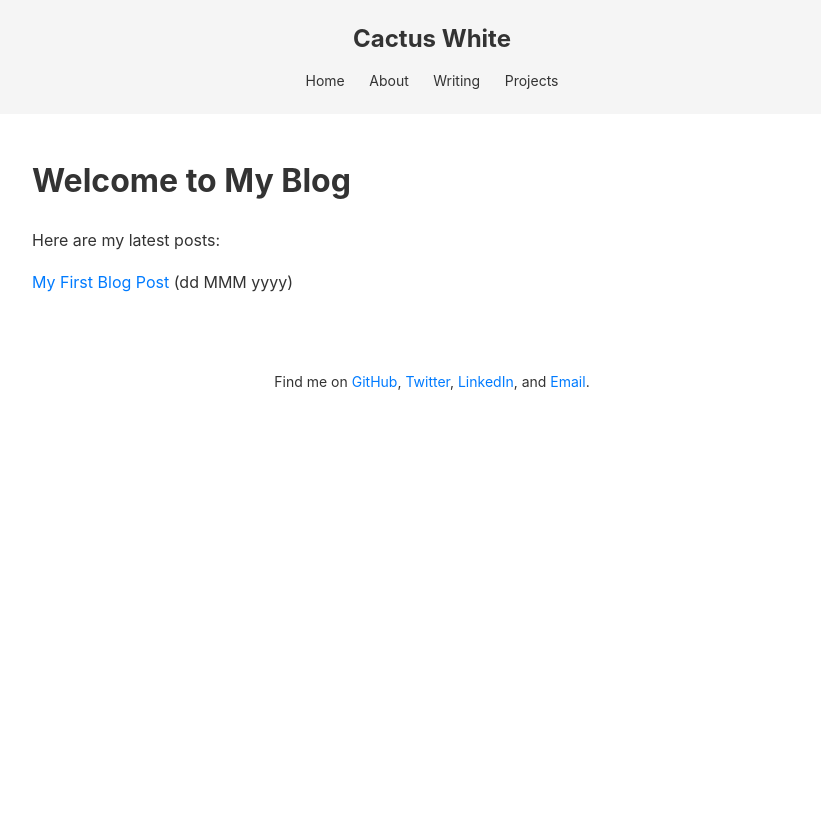
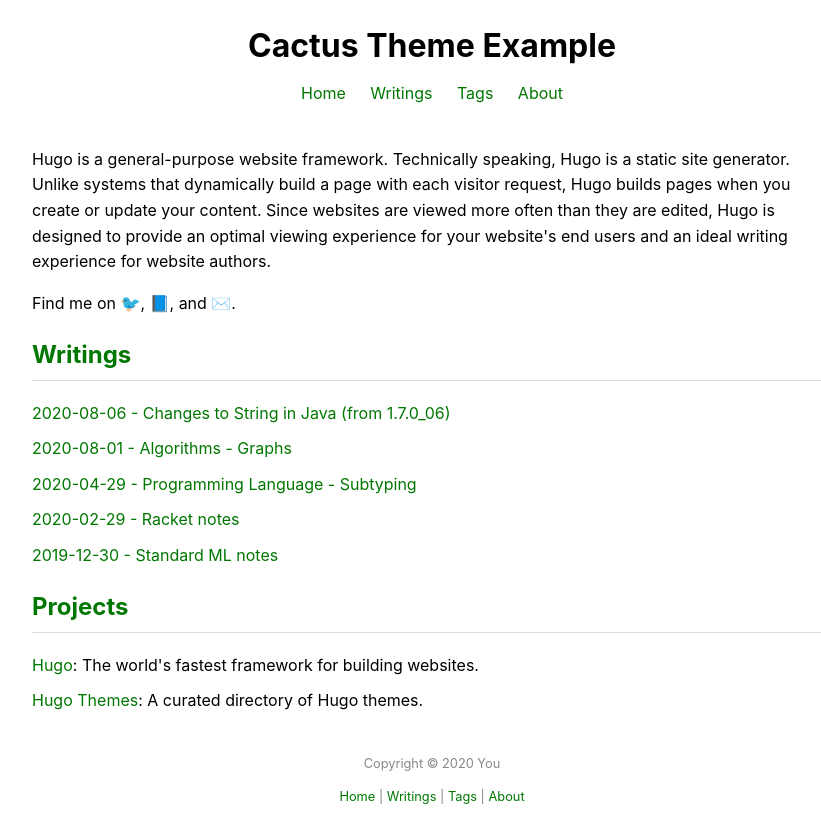
Before and after one commit to poncardasm/mchael-poncardas, an Eleventy site: page src/index.md in a window 1280 px wide. Shown: the whole page, without its empty margins (208-1029 px from the left). Built offline with nearby package versions, Linux system fonts and the light colour scheme; Eleventy itself is replaced by a stand-in of ours; files that its build step writes are made by us from their sources.

Commit message:
Refactor base template and styles for improved layout and readability

```diff
--- a/src/_includes/base.njk
+++ b/src/_includes/base.njk
@@ -1,31 +1,12 @@
 <!DOCTYPE html>
 <html lang="en">
 <head>
-  <meta charset="UTF-8">
-  <meta name="viewport" content="width=device-width, initial-scale=1.0">
-  <title>{{ title }}</title>
-  <link rel="stylesheet" href="/css/styles.css">
+    <meta charset="UTF-8">
+    <meta name="viewport" content="width=device-width, initial-scale=1.0">
+    <title>{{ title }}</title>
+    <link rel="stylesheet" href="/css/styles.css">
 </head>
 <body>
-  <header>
-    <h1>Cactus White</h1>
-    <nav>
-      <a href="/">Home</a>
-      <a href="/about">About</a>
-      <a href="/writing">Writing</a>
-      <a href="/projects">Projects</a>
-    </nav>
-  </header>
-  <div class="container">
     {{ content | safe }}
-  </div>
-  <footer>
-    <p>Find me on
-      <a href="#">GitHub</a>,
-      <a href="#">Twitter</a>,
-      <a href="#">LinkedIn</a>, and
-      <a href="#">Email</a>.
-    </p>
-  </footer>
 </body>
 </html>
--- a/src/css/styles.css
+++ b/src/css/styles.css
@@ -1,52 +1,63 @@
-/* styles.css */
 body {
   font-family: Inter, sans-serif;
   line-height: 1.6;
   margin: 0;
   padding: 0;
-  color: #333;
+  background-color: #ffffff;
+  color: #000000;
+  text-align: center;
 }
 
 header {
-  background: #f5f5f5;
-  padding: 20px;
-  text-align: center;
+  margin-top: 20px;
 }
 
 header h1 {
+  font-size: 2rem;
   margin: 0;
-  font-size: 24px;
 }
 
-nav {
+header nav {
   margin-top: 10px;
 }
 
-nav a {
+header nav a {
+  text-decoration: none;
+  color: #007700;
   margin: 0 10px;
-  text-decoration: none;
-  color: #333;
-  font-size: 14px;
 }
 
-nav a:hover {
-  color: #007bff;
+header nav a:hover {
+  text-decoration: underline;
 }
 
-.container {
+.content {
   max-width: 800px;
-  margin: 0 auto;
-  padding: 20px;
+  margin: 40px auto;
+  text-align: left;
 }
 
-section h2 {
-  font-size: 20px;
-  color: #007bff;
-  margin-top: 40px;
+.content p {
+  font-size: 1rem;
+}
+
+.content a {
+  color: #007700;
+  text-decoration: none;
+}
+
+.content a:hover {
+  text-decoration: underline;
+}
+
+h2 {
+  color: #007700;
+  border-bottom: 1px solid #dddddd;
+  padding-bottom: 5px;
 }
 
 ul {
-  list-style: none;
+  list-style-type: none;
   padding: 0;
 }
 
@@ -54,17 +65,17 @@ ul li {
   margin: 10px 0;
 }
 
-a {
-  text-decoration: none;
-  color: #007bff;
+footer {
+  margin-top: 40px;
+  font-size: 0.8rem;
+  color: #888888;
 }
 
-a:hover {
+footer a {
+  color: #007700;
+  text-decoration: none;
+}
+
+footer a:hover {
   text-decoration: underline;
 }
-
-footer {
-  margin-top: 40px;
-  text-align: center;
-  font-size: 14px;
-}
--- a/src/index.md
+++ b/src/index.md
@@ -1,16 +1,41 @@
 ---
 layout: 'base.njk'
-title: 'Home'
+title: 'Cactus Theme Example'
 ---
 
-# Welcome to My Blog
+<header>
+    <h1>Cactus Theme Example</h1>
+    <nav>
+        <a href="/">Home</a>
+        <a href="/writings">Writings</a>
+        <a href="/tags">Tags</a>
+        <a href="/about">About</a>
+    </nav>
+</header>
 
-Here are my latest posts:
+<div class="content">
+    <p>Hugo is a general-purpose website framework. Technically speaking, Hugo is a static site generator. Unlike systems that dynamically build a page with each visitor request, Hugo builds pages when you create or update your content. Since websites are viewed more often than they are edited, Hugo is designed to provide an optimal viewing experience for your website's end users and an ideal writing experience for website authors.</p>
 
-<ul>
-{% for post in collections.posts %}
-  <li>
-    <a href="{{ post.url }}">{{ post.data.title }}</a> ({{ post.date | date: "dd MMM yyyy" }})
-  </li>
-{% endfor %}
-</ul>
+    <p>Find me on <a href="#">🐦</a>, <a href="#">📘</a>, and <a href="#">✉️</a>.</p>
+
+    <h2>Writings</h2>
+    <ul>
+        <li><a href="#">2020-08-06 - Changes to String in Java (from 1.7.0_06)</a></li>
+        <li><a href="#">2020-08-01 - Algorithms - Graphs</a></li>
+        <li><a href="#">2020-04-29 - Programming Language - Subtyping</a></li>
+        <li><a href="#">2020-02-29 - Racket notes</a></li>
+        <li><a href="#">2019-12-30 - Standard ML notes</a></li>
+    </ul>
+
+    <h2>Projects</h2>
+    <ul>
+        <li><a href="#">Hugo</a>: The world's fastest framework for building websites.</li>
+        <li><a href="#">Hugo Themes</a>: A curated directory of Hugo themes.</li>
+    </ul>
+
+</div>
+
+<footer>
+    <p>Copyright © 2020 You</p>
+    <p><a href="/">Home</a> | <a href="/writings">Writings</a> | <a href="/tags">Tags</a> | <a href="/about">About</a></p>
+</footer>
```
